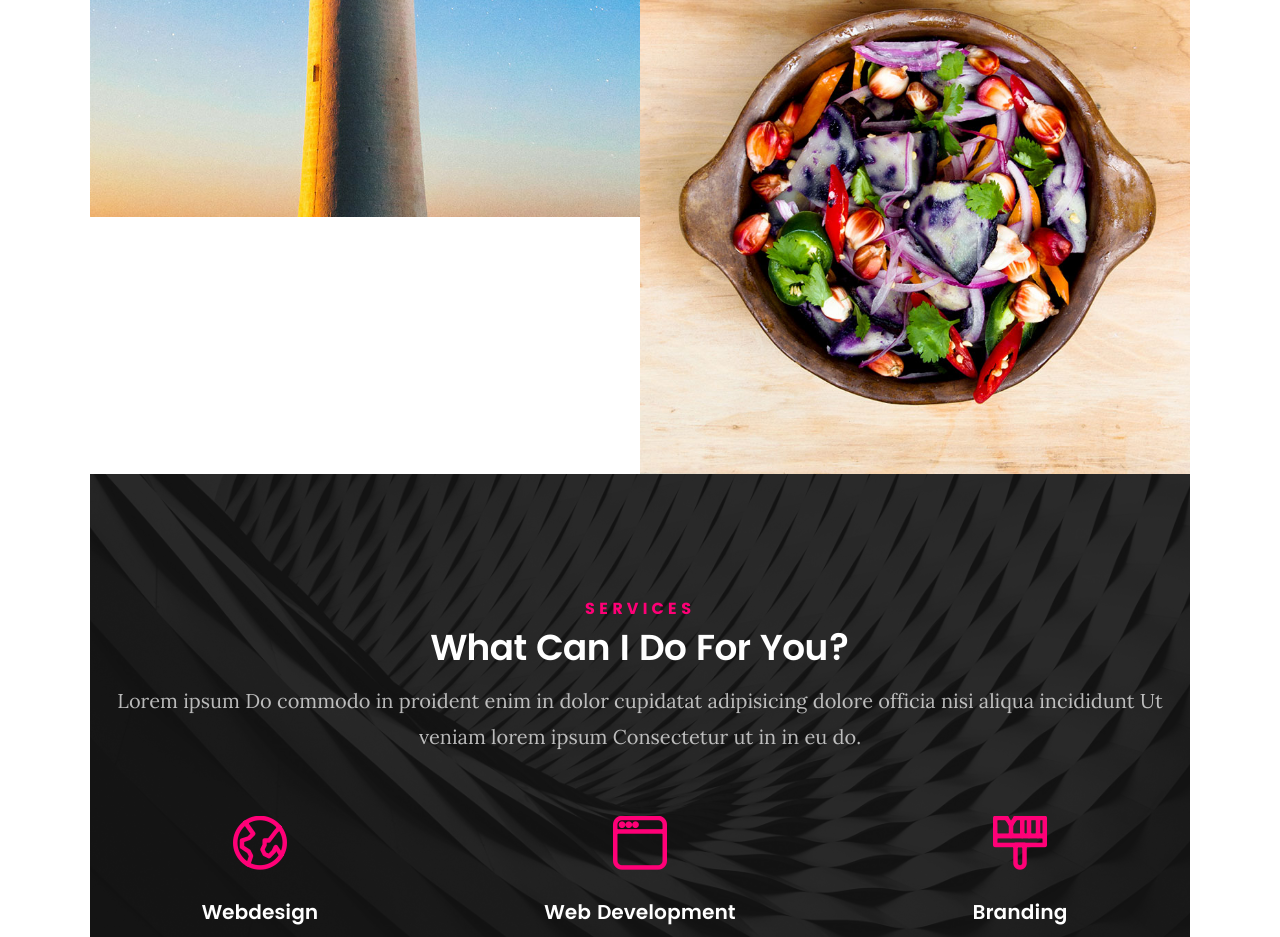
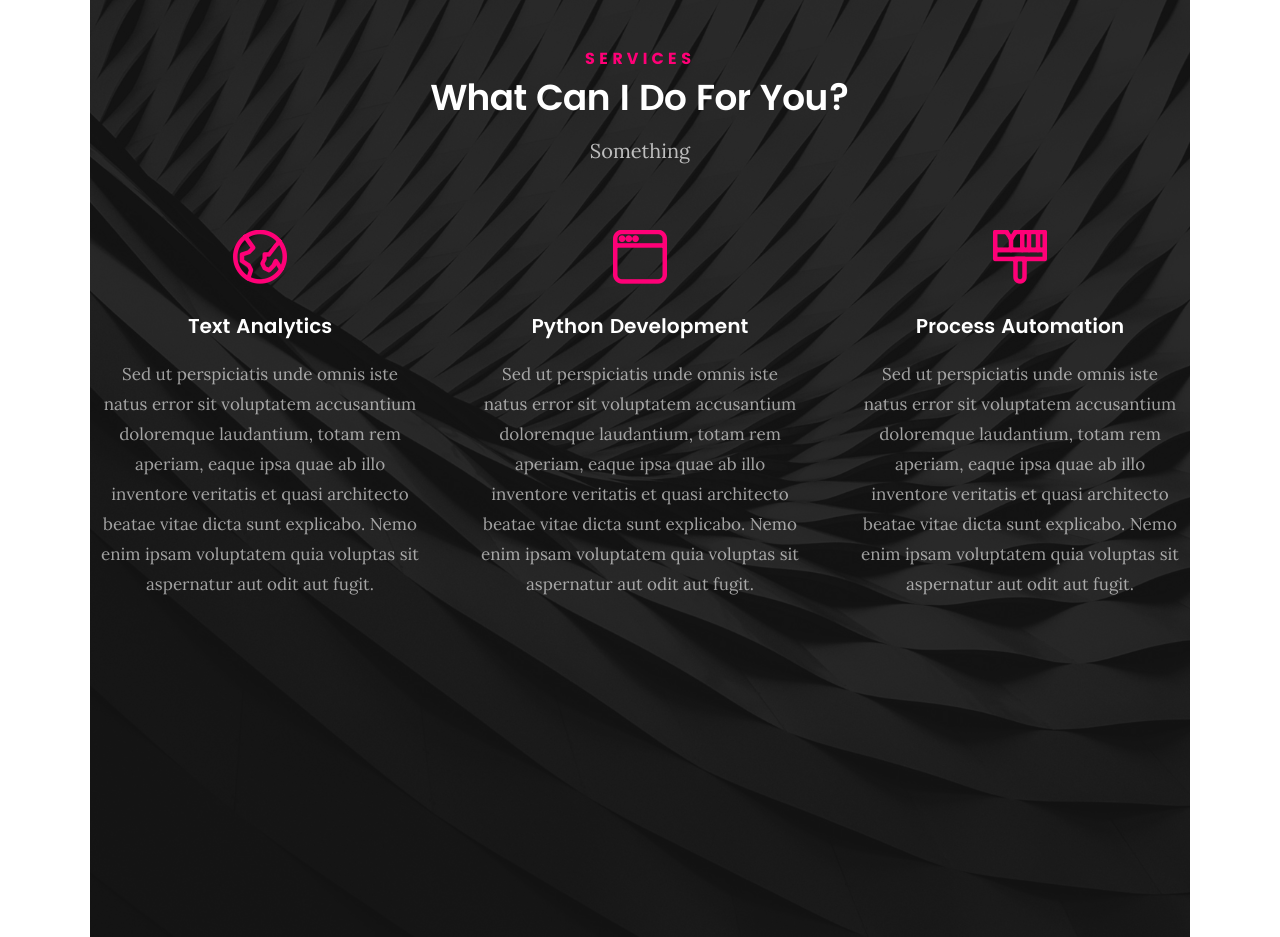
Before and after one commit to m93s/m93s.github.io, a plain HTML site: page index.html in a window 1280 px wide. Shown: the part 4620-5557 px from the top of the page. Drawn offline with Linux system fonts and the light colour scheme; files whose address does not match are found by name.

Commit message:
Update index.html

```diff
--- a/index.html
+++ b/index.html
@@ -301,7 +301,7 @@
 	   				</div>
 
 	   				<div class="timeline-content">
-	   					<h4>S.N.M.S.S.S</h4>
+	   					<h4>S.N.M.Senior Secondardy School</h4>
 	   					<p>Graduated - 2010</p>
 	   				</div>
 
@@ -435,8 +435,8 @@
 	                  </a>
 	               </div>
 	        		</div> <!-- /folio-item -->
-
-	        		<div class="bgrid folio-item">
+			<!--new commenting starts here-->
+	        		<!--<div class="bgrid folio-item">
 	               <div class="item-wrap">
 	               	<img src="images/portfolio/lighthouse.jpg" alt="Lighthouse">
 	                  <a href="#modal-05" class="overlay">
@@ -451,7 +451,7 @@
 	                  </a>
 	               </div>
 	        		</div> <!-- /folio-item -->
-
+			<!--
 	            <div class="bgrid folio-item">
 	               <div class="item-wrap">
 	               	<img src="images/portfolio/salad.jpg" alt="Salad">
@@ -606,7 +606,7 @@
    			<h5>Services</h5>
    			<h1>What Can I Do For You?</h1>
 
-   			<p class="lead">Lorem ipsum Do commodo in proident enim in dolor cupidatat adipisicing dolore officia nisi aliqua incididunt Ut veniam lorem ipsum Consectetur ut in in eu do.</p>
+   			<p class="lead">Something</p>
 
    		</div>
    	</div> <!-- /section-intro -->
@@ -621,7 +621,7 @@
 
 	            <div class="service-content">
 
-	            	 <h3>Webdesign</h3>
+	            	 <h3>Text Analytics</h3>
 
 		            <p class="desc">Sed ut perspiciatis unde omnis iste natus error sit voluptatem accusantium doloremque laudantium, totam rem aperiam, eaque ipsa quae ab illo inventore veritatis et quasi architecto beatae vitae dicta sunt explicabo. Nemo enim ipsam voluptatem quia voluptas sit aspernatur aut odit aut fugit.
 	         		</p>
@@ -636,7 +636,7 @@
 
 	            <div class="service-content">
 
-	            	<h3>Web Development</h3>
+	            	<h3>Python Development</h3>
 
 		            <p class="desc">Sed ut perspiciatis unde omnis iste natus error sit voluptatem accusantium doloremque laudantium, totam rem aperiam, eaque ipsa quae ab illo inventore veritatis et quasi architecto beatae vitae dicta sunt explicabo. Nemo enim ipsam voluptatem quia voluptas sit aspernatur aut odit aut fugit.
 	         		</p>
@@ -651,7 +651,7 @@
 
 	            <div class="service-content">
 
-	            	<h3>Branding</h3>
+	            	<h3>Process Automation</h3>
 
 		            <p class="desc">Sed ut perspiciatis unde omnis iste natus error sit voluptatem accusantium doloremque laudantium, totam rem aperiam, eaque ipsa quae ab illo inventore veritatis et quasi architecto beatae vitae dicta sunt explicabo. Nemo enim ipsam voluptatem quia voluptas sit aspernatur aut odit aut fugit.
 	        			</p>
@@ -664,7 +664,7 @@
 
 					<span class="icon"><i class="icon-toggles"></i></span>
 
-	            <div class="service-content">
+	            <!--<div class="service-content">
 
 	            	<h3>UI/UX Design</h3>
 
```
